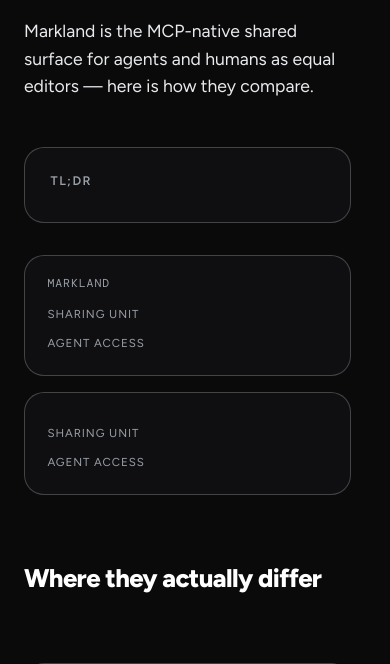
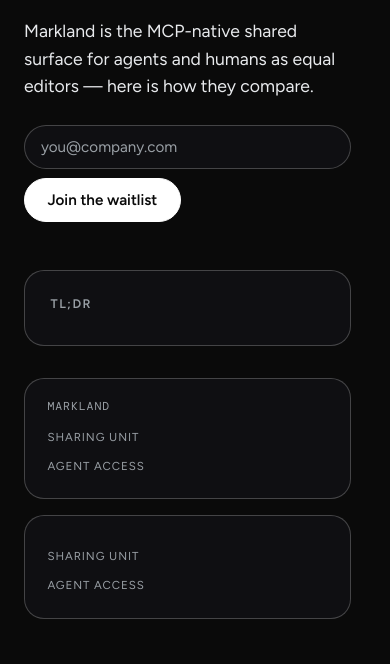
Before and after one commit to dghiles/markland, a Python web app: template src/markland/web/templates/alternative.html in a window 390 px wide. Shown: the part 239-903 px from the top of the page. Run offline with Jinja, Linux system fonts and the light colour scheme; the template is opened without the code that fills it, so the values that code supplies are empty.

Commit message:
feat(seo): waitlist CTA in /alternatives/{slug} hero (audit H4)
Visual audit 2026-04-24 measured the only waitlist CTA on per-
competitor pages at y=1962 desktop / y=3206 mobile — high-intent
comparison traffic was scrolling a full viewport-plus to convert.
Biggest conversion leak in the audit.

- Adds a compact `cmp-hero-cta` form (email + button) inside the
  `cmp-hero` <section>, tagged with source `alt-{slug}` so signups
  attribute to the entry page in the admin waitlist endpoint.
- New CSS keeps the form on one line with the H1 + lede above the fold
  on desktop and mobile (verified content-height < 900 px).
- Test asserts the form lands inside the hero section (not just
  somewhere on the page) and carries the correct source value.

Co-Authored-By: Claude Opus 4.7 <noreply@anthropic.com>

```diff
--- a/src/markland/web/templates/alternative.html
+++ b/src/markland/web/templates/alternative.html
@@ -199,6 +199,46 @@
             padding-bottom: 1px;
             font-size: 0.92rem;
         }
+
+        /* Hero waitlist form — kept compact so the H1 + lede + form
+           all sit inside one viewport on desktop and mobile. */
+        .cmp-hero-cta {
+            display: flex;
+            flex-wrap: wrap;
+            gap: 0.6rem;
+            align-items: center;
+            margin-top: 1.6rem;
+            max-width: 520px;
+        }
+        .cmp-hero-cta input[type="email"] {
+            flex: 1 1 240px;
+            padding: 0.75rem 1rem;
+            background: var(--surface);
+            border: 1.5px solid var(--outline);
+            border-radius: var(--radius-pill);
+            font-family: var(--font-display);
+            font-size: 0.95rem;
+            color: var(--text);
+        }
+        .cmp-hero-cta input[type="email"]::placeholder { color: var(--muted); }
+        .cmp-hero-cta input[type="email"]:focus {
+            outline: none;
+            border-color: var(--text);
+        }
+        .cmp-hero-cta button {
+            padding: 0.75rem 1.4rem;
+            background: var(--text);
+            color: var(--bg);
+            border: 1.5px solid var(--text);
+            border-radius: var(--radius-pill);
+            font-family: var(--font-display);
+            font-weight: 600;
+            font-size: 0.95rem;
+            cursor: pointer;
+            white-space: nowrap;
+            transition: transform 0.18s ease;
+        }
+        .cmp-hero-cta button:hover { transform: translateY(-1px); }
 {% endblock %}
 
 {% block content %}
@@ -209,6 +249,11 @@
 <section class="cmp-hero">
     <h1>Markland vs {{ competitor.name }}<span class="period-red">.</span></h1>
     <p class="lede">{{ competitor.one_liner }} Markland is the MCP-native shared surface for agents and humans as equal editors — here is how they compare.</p>
+    <form class="cmp-hero-cta" method="post" action="/api/waitlist">
+        <input type="email" name="email" required placeholder="you@company.com" aria-label="Email address">
+        <input type="hidden" name="source" value="alt-{{ competitor.slug }}">
+        <button type="submit">Join the waitlist</button>
+    </form>
 </section>
 
 <section class="cmp-tldr">
```
Also changed, not shown: tests/test_web.py (+16 -0 lines).
